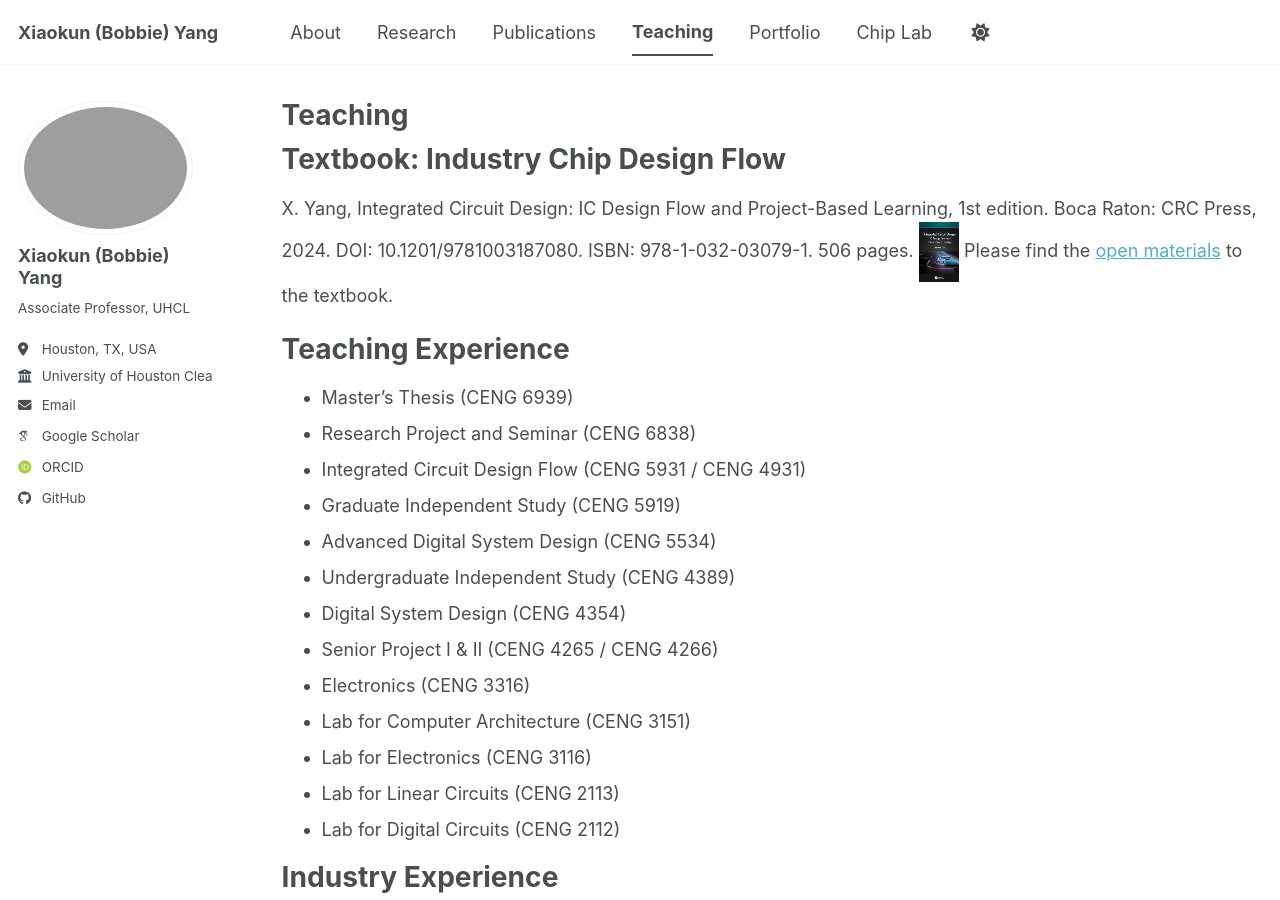
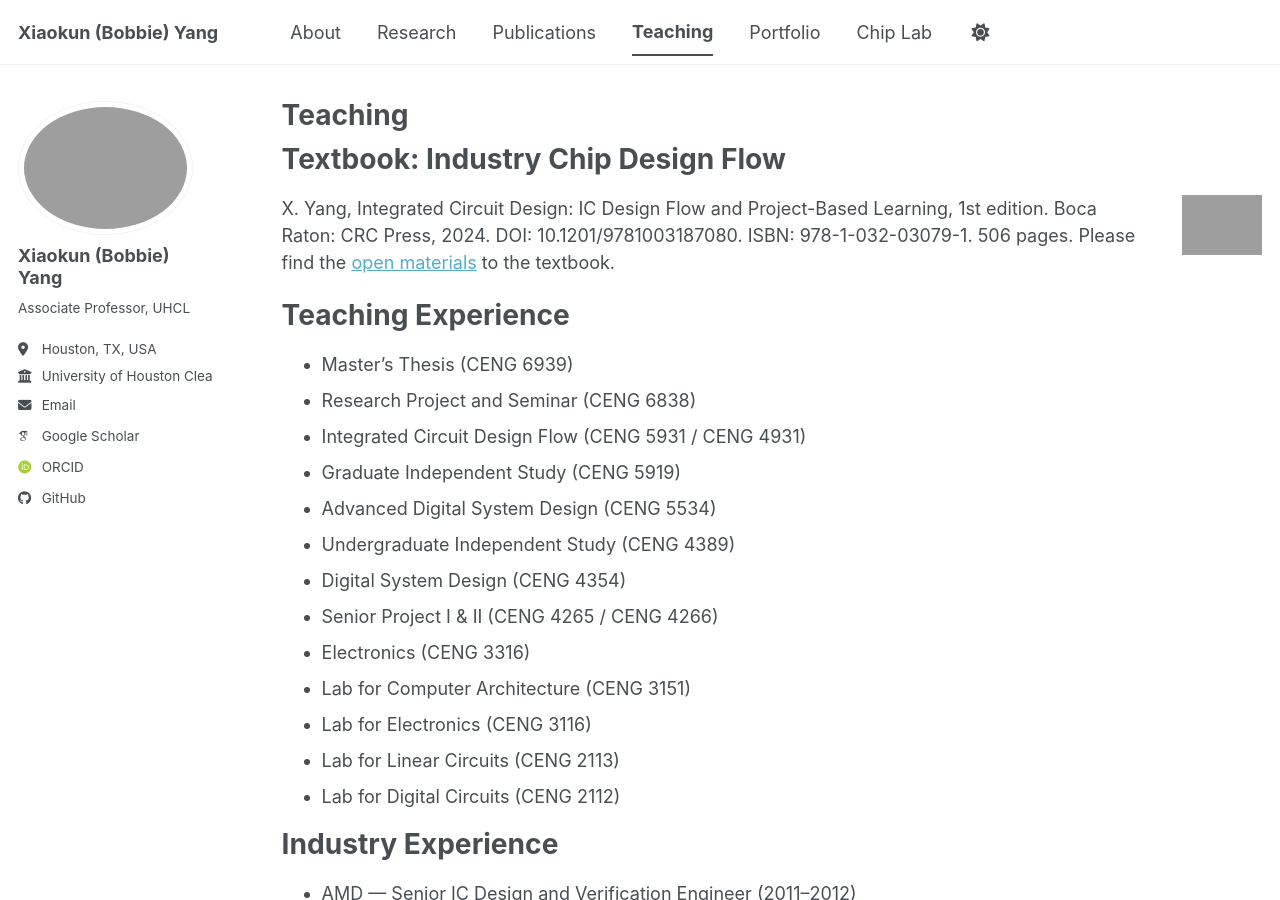
Before and after one commit to bobbieyang/bobbieyang.github.io, a Jekyll site: the page built from _pages/teaching.md, in a window 1280 px wide and 900 px high. Built offline with Jekyll 4.4.1, drawn with Linux system fonts in a browser that asks for light colours; some web fonts are replaced; a script bundle is joined from its source files by our own code; library files that are not in the unit come from our copies; some of the changed lines change nothing that is shown.

Commit message:
Update teaching.md

```diff
--- a/_pages/teaching.md
+++ b/_pages/teaching.md
@@ -11,10 +11,11 @@ redirect_from:
 
 Textbook: Industry Chip Design Flow
 ======
+<img src="{{ base_path }}/assets/images/ic_design_book_cover.jpg"
+     alt="Integrated Circuit Design book cover"
+     style="float: right; margin: 0 0 1em 1.5em;"
+     width="80">
 X. Yang, Integrated Circuit Design: IC Design Flow and Project-Based Learning, 1st edition. Boca Raton: CRC Press, 2024. DOI: 10.1201/9781003187080. ISBN: 978-1-032-03079-1. 506 pages.
-<img src="{{ base_path }}/images/ic design book.jpg"
-     alt="Integrated Circuit Design book cover"
-     width="40">
 Please find the [open materials](https://github.com/IC-Design-Lab/IC-Design.git) to the textbook.
 
 
```
